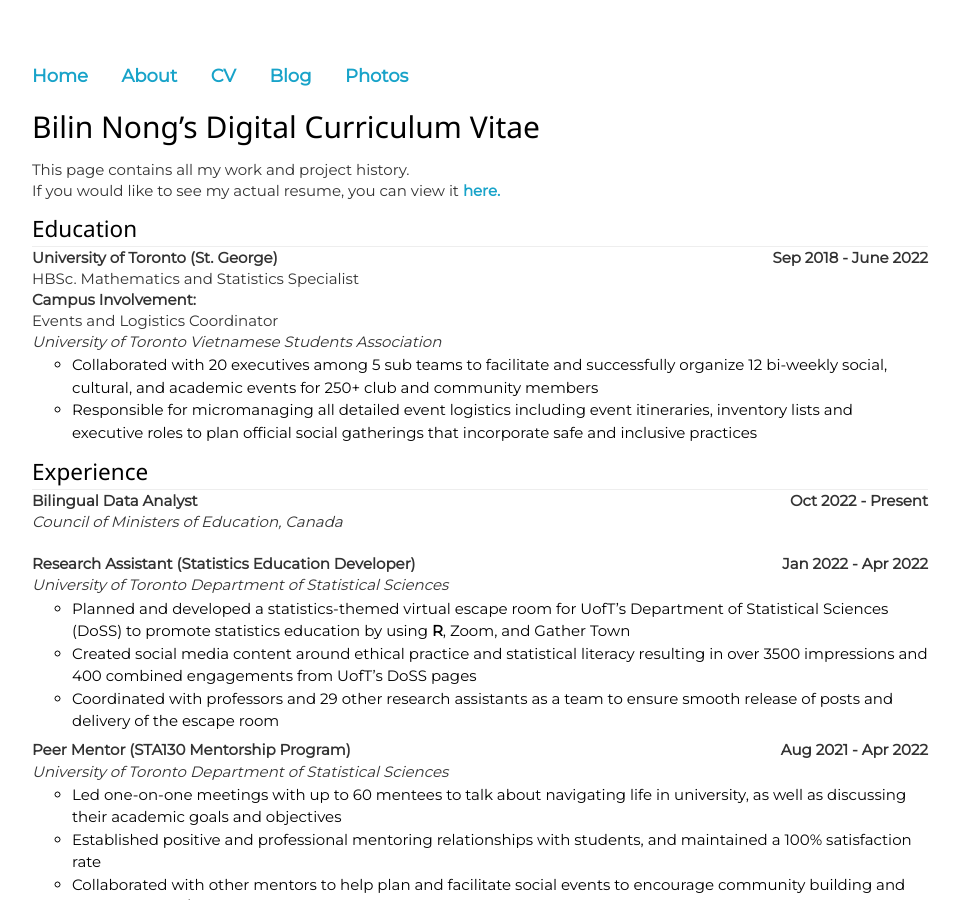
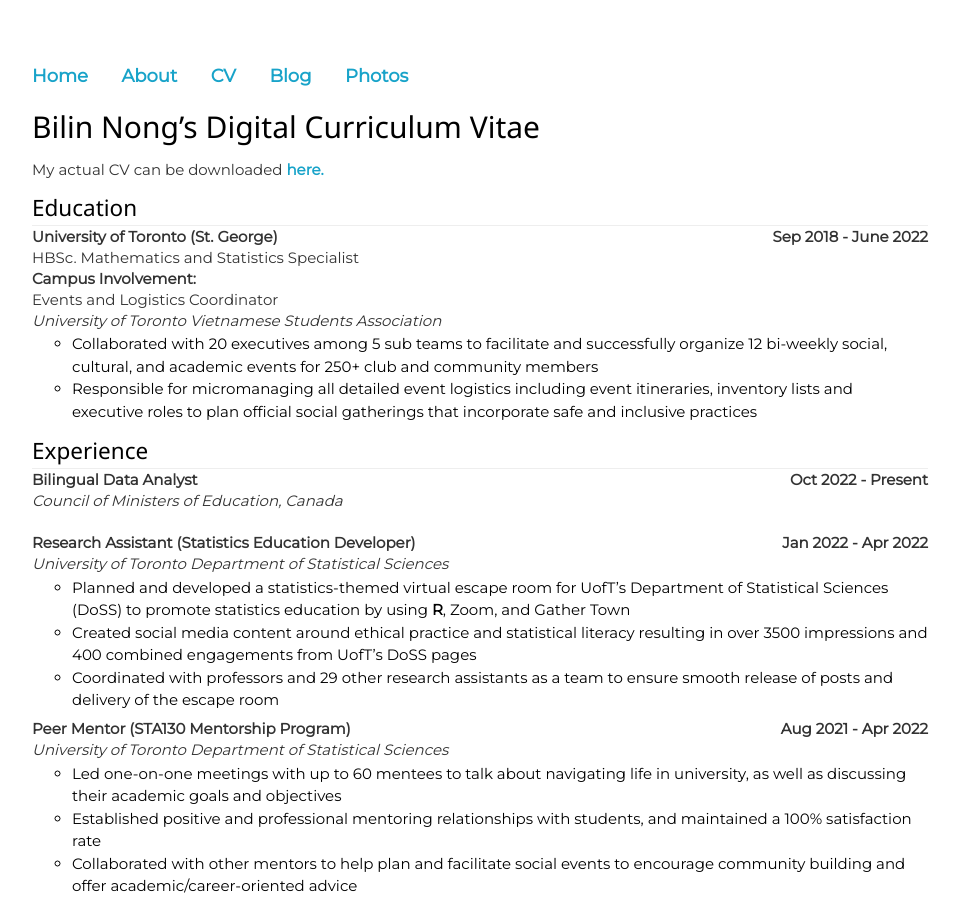
Before and after one commit to Bilin22/Bilin22.github.io, a Jekyll site: the page built from cv.md, in a window 1280 px wide and 900 px high. Shown: the whole window, without its empty margins (160-1119 px from the left). Built offline with Jekyll 4.4.1, drawn with Linux system fonts in a browser that asks for light colours.

Commit message:
update new content

```diff
--- a/cv.md
+++ b/cv.md
@@ -3,9 +3,8 @@ layout: default
 title: Bilin Nong's CV
 ---
 # Bilin Nong's Digital Curriculum Vitae
-This page contains all my work and project history.
 
-If you would like to see my actual resume, you can view it [**here.**]({{ site.url }}/assets/resume_davidpham.pdf){:target="_blank"}
+My actual CV can be downloaded [**here.**]({{ site.url }}/assets/Resume_bnong.pdf){:target="_blank"}
 
 ## Education
 ----
```
Also changed, not shown: Readme.md.
